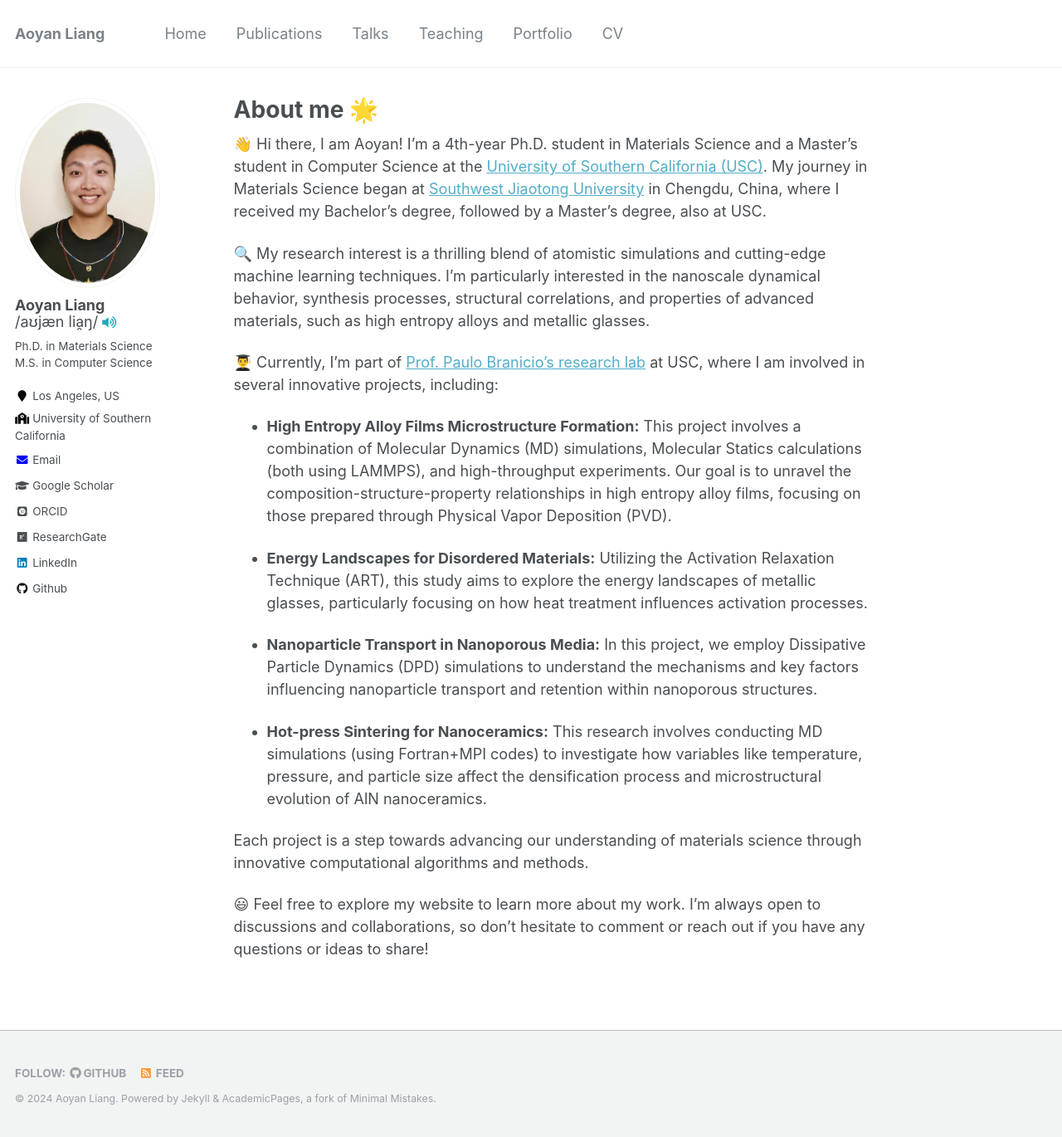
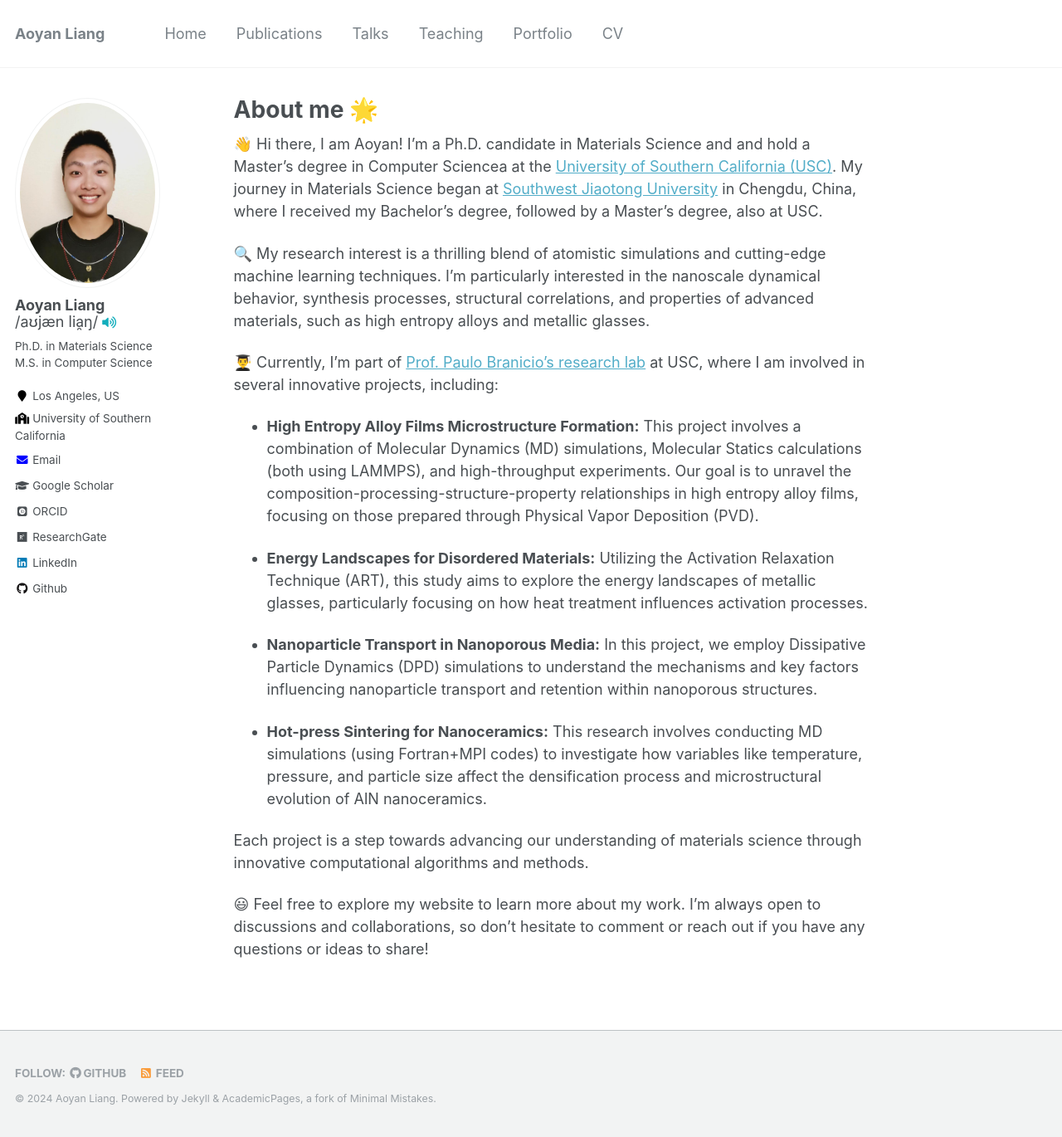
Before and after one commit to AoyanLiang/AoyanLiang.github.io, a Jekyll site: the page built from _pages/about.md, in a window 1280 px wide and 1370 px high. Shown: the whole window at 83% size. Built offline with Jekyll 4.4.1, drawn with Linux system fonts in a browser that asks for light colours; some web fonts are replaced.

```diff
--- a/_pages/about.md
+++ b/_pages/about.md
@@ -7,13 +7,13 @@ redirect_from:
   - /about/
 ---
 
-👋 Hi there, I am Aoyan! I'm a 4th-year Ph.D. student in Materials Science and a Master's student in Computer Science at the [University of Southern California (USC)](https://www.usc.edu/). My journey in Materials Science began at [Southwest Jiaotong University](https://en.swjtu.edu.cn) in Chengdu, China, where I received my Bachelor's degree, followed by a Master's degree, also at USC.
+👋 Hi there, I am Aoyan! I'm a Ph.D. candidate in Materials Science and and hold a Master's degree in Computer Sciencea at the [University of Southern California (USC)](https://www.usc.edu/). My journey in Materials Science began at [Southwest Jiaotong University](https://en.swjtu.edu.cn) in Chengdu, China, where I received my Bachelor's degree, followed by a Master's degree, also at USC.
 
 🔍 My research interest is a thrilling blend of atomistic simulations and cutting-edge machine learning techniques. I'm particularly interested in the nanoscale dynamical behavior, synthesis processes, structural correlations, and properties of advanced materials, such as high entropy alloys and metallic glasses.
 
 👨‍🎓 Currently, I'm part of [Prof. Paulo Branicio's research lab](https://branicio.usc.edu/) at USC, where I am involved in several innovative projects, including:
 
-- **High Entropy Alloy Films Microstructure Formation:** This project involves a combination of Molecular Dynamics (MD) simulations, Molecular Statics calculations (both using LAMMPS), and high-throughput experiments. Our goal is to unravel the composition-structure-property relationships in high entropy alloy films, focusing on those prepared through Physical Vapor Deposition (PVD).
+- **High Entropy Alloy Films Microstructure Formation:** This project involves a combination of Molecular Dynamics (MD) simulations, Molecular Statics calculations (both using LAMMPS), and high-throughput experiments. Our goal is to unravel the composition-processing-structure-property relationships in high entropy alloy films, focusing on those prepared through Physical Vapor Deposition (PVD).
 
 - **Energy Landscapes for Disordered Materials:** Utilizing the Activation Relaxation Technique (ART), this study aims to explore the energy landscapes of metallic glasses, particularly focusing on how heat treatment influences activation processes.
 
```
Also changed, not shown: _portfolio/2024-01-23-portfolio-HEA-PVD.md (+1 -1 lines), _portfolio/2024-06-17-portfolio-colloid-DPD.md (added, +26 -0 lines), _publications/2024-05-17-paper-colloid-transport-BNP.md (added, +13 -0 lines), images/paper-colloid-transport-BNP.png (added), 6 other files.
